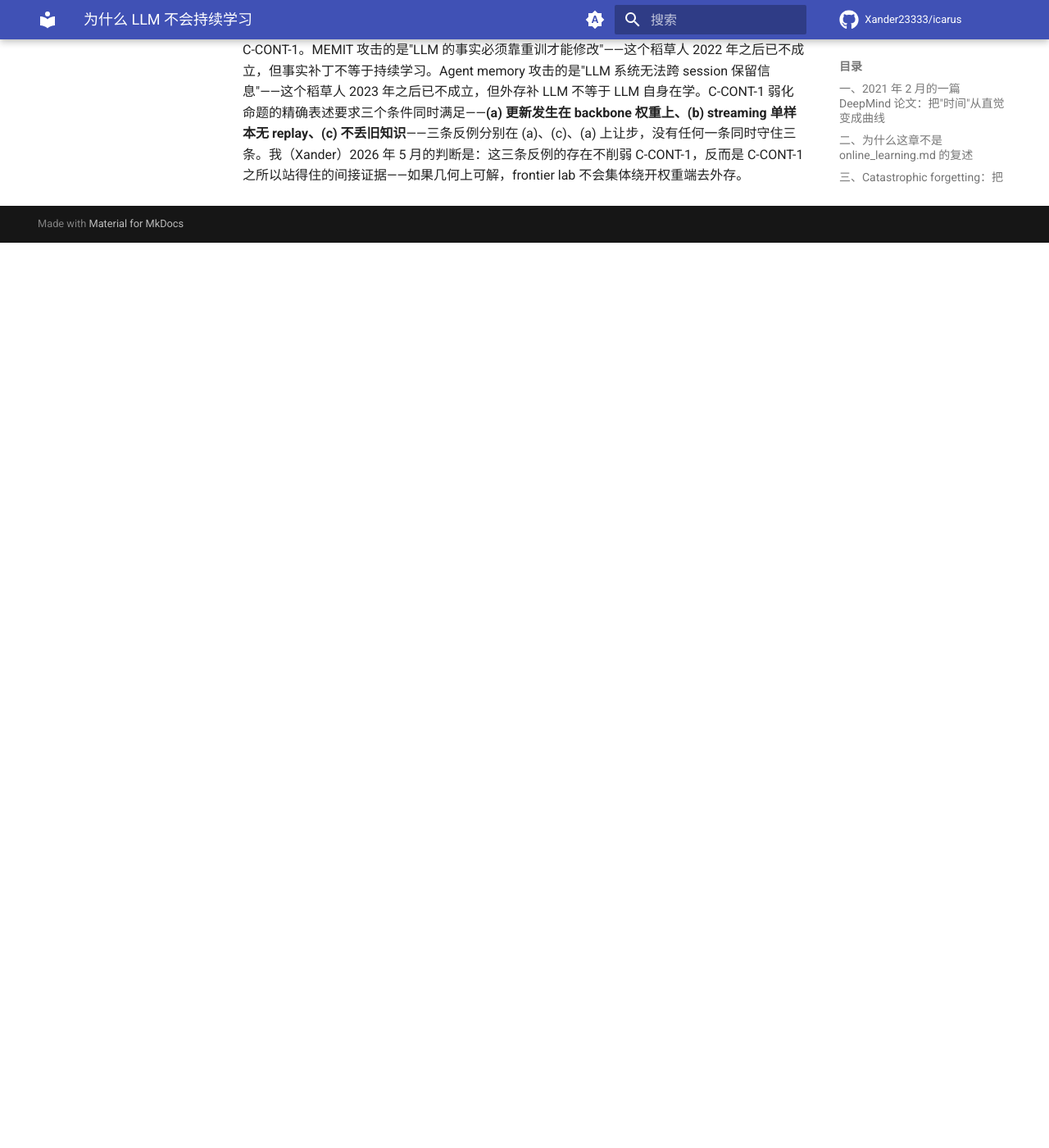
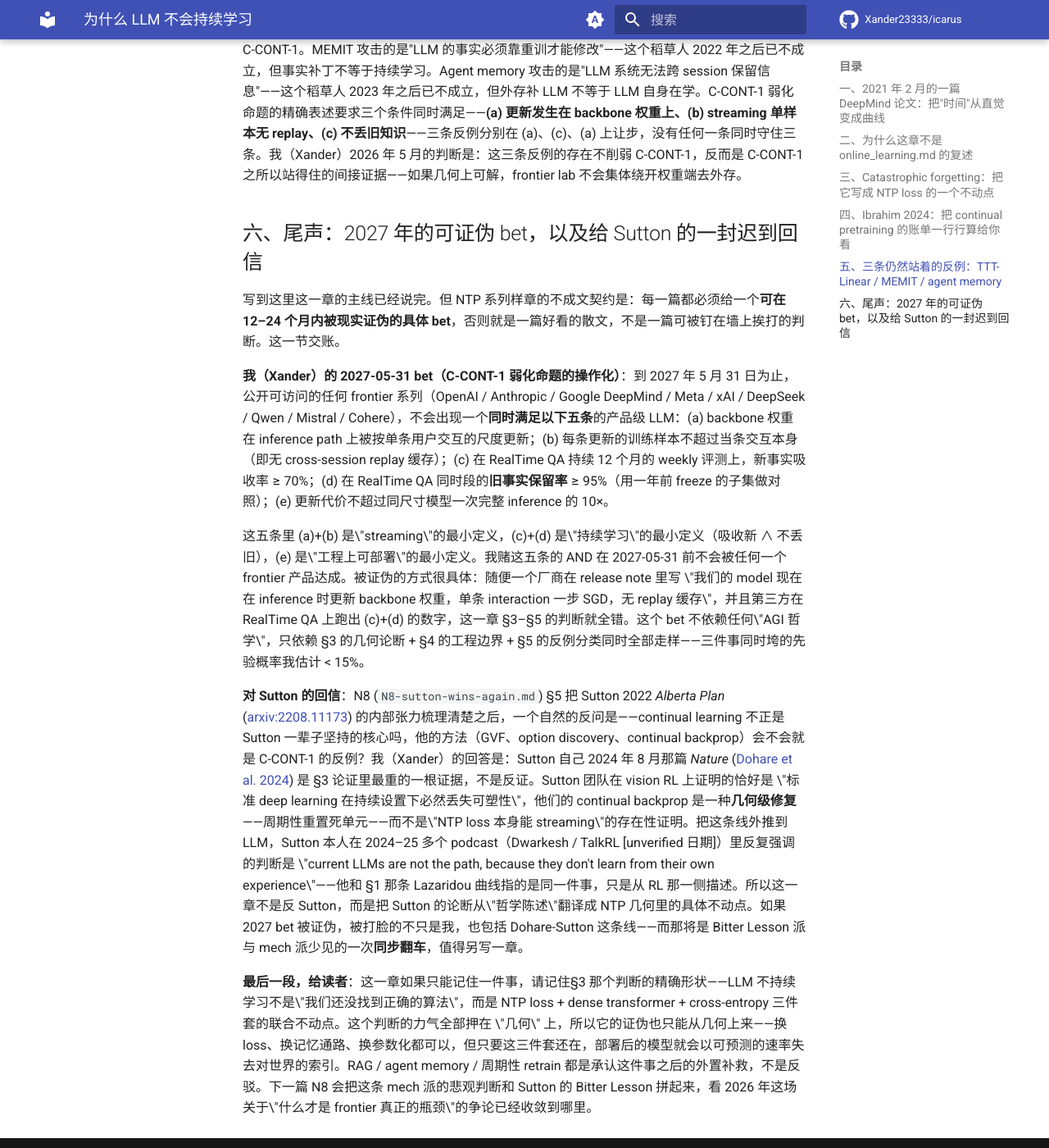
Before and after one commit to Xander23333/icarus, an MkDocs documentation site: the page built from wiki/ntp/samples/N7-why-llm-cannot-continually-learn.md, in a window 1280 px wide and 1400 px high, scrolled down 6919 px. Shown: the whole window at 82% size. Built offline with MkDocs 1.6.1 and Material for MkDocs 9.7.7, drawn with Linux system fonts in a browser that asks for light colours; comment, search, counter and statistics services are not loaded; before the commit the page ends 7215 px from its top, so only the background shows below that.

Commit message:
[NTP-Deepen] 2026-05-27 19:01 UTC N7 §6 尾声: 2027 falsifiable bet + Sutton reply (+3.4k)

```diff
--- a/wiki/ntp/samples/N7-why-llm-cannot-continually-learn.md
+++ b/wiki/ntp/samples/N7-why-llm-cannot-continually-learn.md
@@ -72,4 +72,14 @@
 
 把三条反例并起来看，会浮出一个更紧的判断：它们各自攻击的是**不同的稻草人**。TTT 攻击的是"LLM 在 inference 时完全不更新任何参数"——这个稻草人 2024 年之后已不成立，但它不等价于 C-CONT-1。MEMIT 攻击的是"LLM 的事实必须靠重训才能修改"——这个稻草人 2022 年之后已不成立，但事实补丁不等于持续学习。Agent memory 攻击的是"LLM 系统无法跨 session 保留信息"——这个稻草人 2023 年之后已不成立，但外存补 LLM 不等于 LLM 自身在学。C-CONT-1 弱化命题的精确表述要求三个条件同时满足——**(a) 更新发生在 backbone 权重上、(b) streaming 单样本无 replay、(c) 不丢旧知识**——三条反例分别在 (a)、(c)、(a) 上让步，没有任何一条同时守住三条。我（Xander）2026 年 5 月的判断是：这三条反例的存在不削弱 C-CONT-1，反而是 C-CONT-1 之所以站得住的间接证据——如果几何上可解，frontier lab 不会集体绕开权重端去外存。
 
-<!-- TODO §6: 2027 falsifiable bet + Sutton bitter-lesson rebuttal -->
+## 六、尾声：2027 年的可证伪 bet，以及给 Sutton 的一封迟到回信
+
+写到这里这一章的主线已经说完。但 NTP 系列样章的不成文契约是：每一篇都必须给一个**可在 12–24 个月内被现实证伪的具体 bet**，否则就是一篇好看的散文，不是一篇可被钉在墙上挨打的判断。这一节交账。
+
+**我（Xander）的 2027-05-31 bet（C-CONT-1 弱化命题的操作化）**：到 2027 年 5 月 31 日为止，公开可访问的任何 frontier 系列（OpenAI / Anthropic / Google DeepMind / Meta / xAI / DeepSeek / Qwen / Mistral / Cohere），不会出现一个**同时满足以下五条**的产品级 LLM：(a) backbone 权重在 inference path 上被按单条用户交互的尺度更新；(b) 每条更新的训练样本不超过当条交互本身（即无 cross-session replay 缓存）；(c) 在 RealTime QA 持续 12 个月的 weekly 评测上，新事实吸收率 ≥ 70%；(d) 在 RealTime QA 同时段的**旧事实保留率** ≥ 95%（用一年前 freeze 的子集做对照）；(e) 更新代价不超过同尺寸模型一次完整 inference 的 10×。
+
+这五条里 (a)+(b) 是\"streaming\"的最小定义，(c)+(d) 是\"持续学习\"的最小定义（吸收新 ∧ 不丢旧），(e) 是\"工程上可部署\"的最小定义。我赌这五条的 AND 在 2027-05-31 前不会被任何一个 frontier 产品达成。被证伪的方式很具体：随便一个厂商在 release note 里写 \"我们的 model 现在在 inference 时更新 backbone 权重，单条 interaction 一步 SGD，无 replay 缓存\"，并且第三方在 RealTime QA 上跑出 (c)+(d) 的数字，这一章 §3–§5 的判断就全错。这个 bet 不依赖任何\"AGI 哲学\"，只依赖 §3 的几何论断 + §4 的工程边界 + §5 的反例分类同时全部走样——三件事同时垮的先验概率我估计 < 15%。
+
+**对 Sutton 的回信**：N8 (`N8-sutton-wins-again.md`) §5 把 Sutton 2022 *Alberta Plan* ([arxiv:2208.11173](https://arxiv.org/abs/2208.11173)) 的内部张力梳理清楚之后，一个自然的反问是——continual learning 不正是 Sutton 一辈子坚持的核心吗，他的方法（GVF、option discovery、continual backprop）会不会就是 C-CONT-1 的反例？我（Xander）的回答是：Sutton 自己 2024 年 8 月那篇 *Nature* ([Dohare et al. 2024](https://www.nature.com/articles/s41586-024-07711-7)) 是 §3 论证里最重的一根证据，不是反证。Sutton 团队在 vision RL 上证明的恰好是 \"标准 deep learning 在持续设置下必然丢失可塑性\"，他们的 continual backprop 是一种**几何级修复**——周期性重置死单元——而不是\"NTP loss 本身能 streaming\"的存在性证明。把这条线外推到 LLM，Sutton 本人在 2024–25 多个 podcast（Dwarkesh / TalkRL [unverified 日期]）里反复强调的判断是 \"current LLMs are not the path, because they don't learn from their own experience\"——他和 §1 那条 Lazaridou 曲线指的是同一件事，只是从 RL 那一侧描述。所以这一章不是反 Sutton，而是把 Sutton 的论断从\"哲学陈述\"翻译成 NTP 几何里的具体不动点。如果 2027 bet 被证伪，被打脸的不只是我，也包括 Dohare-Sutton 这条线——而那将是 Bitter Lesson 派与 mech 派少见的一次**同步翻车**，值得另写一章。
+
+**最后一段，给读者**：这一章如果只能记住一件事，请记住§3 那个判断的精确形状——LLM 不持续学习不是\"我们还没找到正确的算法\"，而是 NTP loss + dense transformer + cross-entropy 三件套的联合不动点。这个判断的力气全部押在 \"几何\" 上，所以它的证伪也只能从几何上来——换 loss、换记忆通路、换参数化都可以，但只要这三件套还在，部署后的模型就会以可预测的速率失去对世界的索引。RAG / agent memory / 周期性 retrain 都是承认这件事之后的外置补救，不是反驳。下一篇 N8 会把这条 mech 派的悲观判断和 Sutton 的 Bitter Lesson 拼起来，看 2026 年这场关于\"什么才是 frontier 真正的瓶颈\"的争论已经收敛到哪里。
--- a/wiki/ntp/samples/README.md
+++ b/wiki/ntp/samples/README.md
@@ -22,7 +22,7 @@
 | N4 | [Pearl 的因果阶梯与 LLM 的天花板](N4-pearl-ladder-and-llm-ceiling.md) | 🔨 推进中（§1–§6 + 尾声 / 估计 6000字） |
 | N5 | [Embodiment 真的不可 tokenize 吗——VLA 路线的隐含赌注](N5-embodiment-and-vla-bet.md) | 🔨 推进中（§1–§5 / 估计 5500字） |
 | N6 | [World model = 视频生成？三个团队的三种答案](N6-world-model-three-answers.md) | 🔨 推进中（§1–§5 / 估计 5500字） |
-| N7 | [Continual learning：为什么 LLM 不会持续学习](N7-why-llm-cannot-continually-learn.md) | 🔨 推进中（§1–§5 / 估计 5500字） |
+| N7 | [Continual learning：为什么 LLM 不会持续学习](N7-why-llm-cannot-continually-learn.md) | 🔨 推进中（§1–§5 + 尾声 / 估计 6500字） |
 | N8 | [Sutton 又赢一次？回顾被打脸的"机制墙"](N8-sutton-wins-again.md) | 🔨 推进中（§1–§5 / 估计 8500字） |
 
 后续篇目由 **半小时 cron** (`ntp-deepen-30min`) 自动续写——每次只挑一篇 stub 推进 ≤800 字，或扩写 topic 页面。每日 07:00 daily cron 会在日报里 roll-up 过去 24h 的扩写记录。
```
Also changed, not shown: 1 other file.
